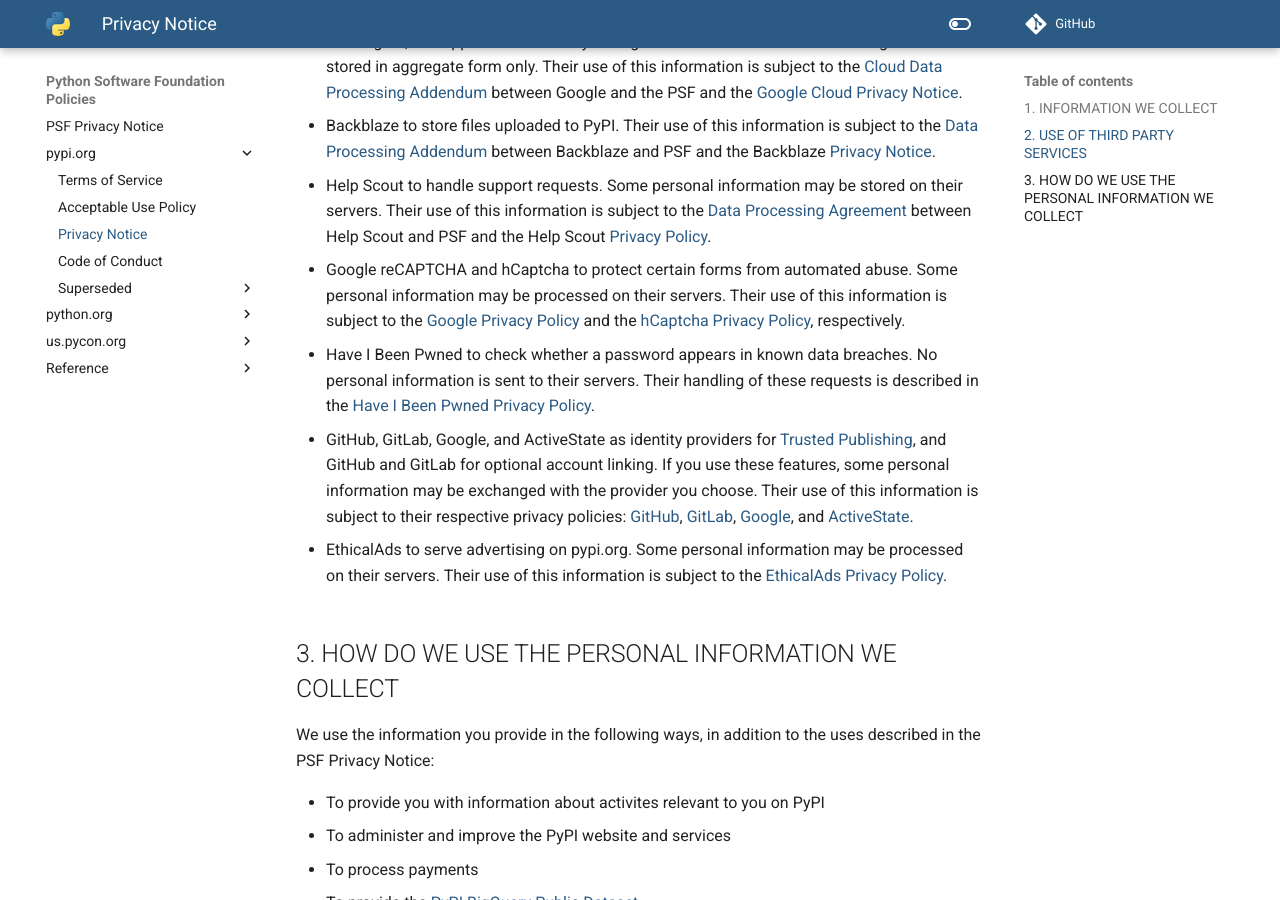
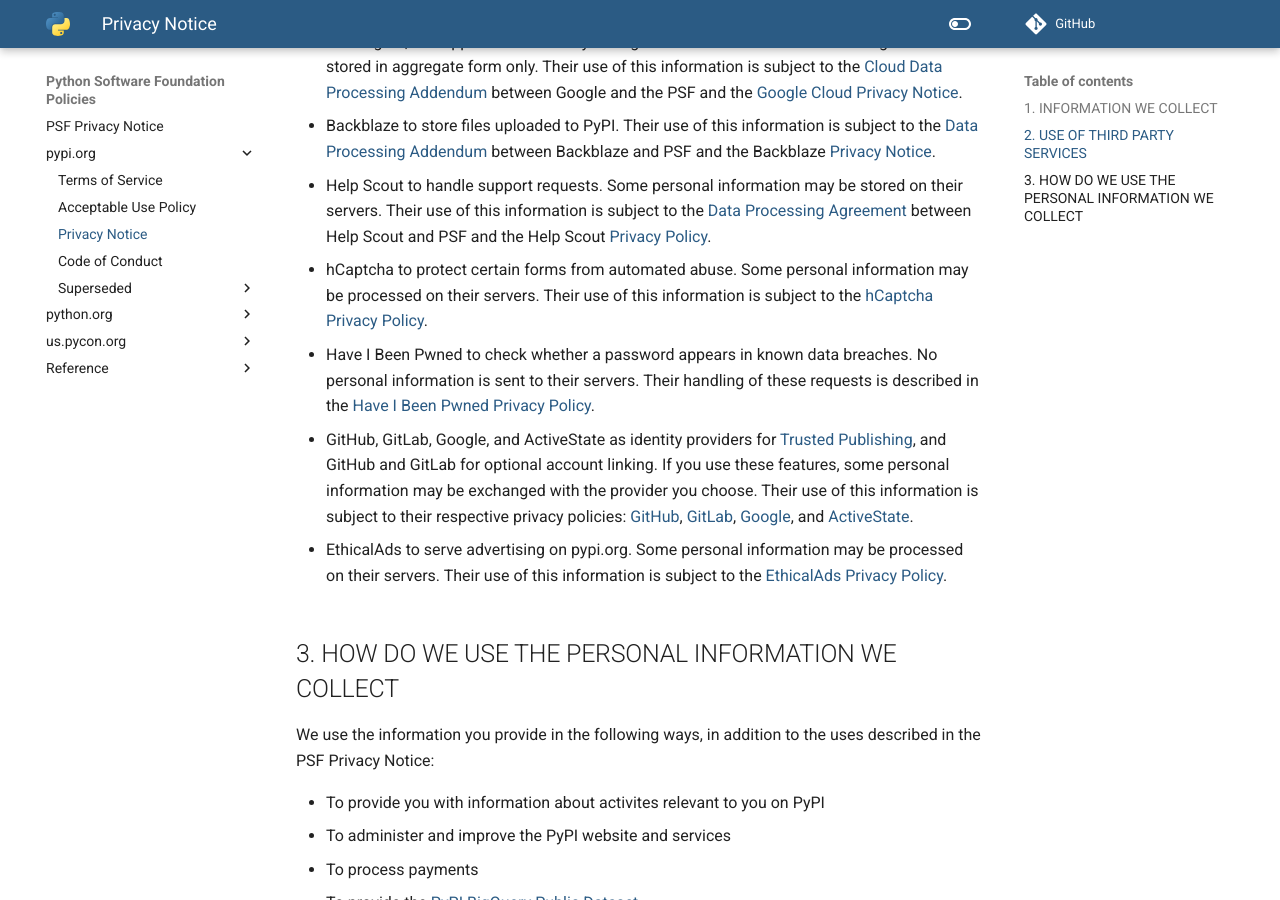
Before and after one commit to psf/policies, an MkDocs documentation site: the page built from docs/pypi.org/Privacy-Notice.md, in a window 1280 px wide and 900 px high, scrolled down 1570 px. Built offline with MkDocs 1.6.1 and Material for MkDocs 9.7.7, drawn with Linux system fonts in a browser that asks for light colours; comment, search, counter and statistics services are not loaded.

Commit message:
reword captcha, recaptcha only in dev

```diff
--- a/docs/pypi.org/Privacy-Notice.md
+++ b/docs/pypi.org/Privacy-Notice.md
@@ -46,7 +46,7 @@
 
 -   Help Scout to handle support requests. Some personal information may be stored on their servers. Their use of this information is subject to the [Data Processing Agreement](https://www.helpscout.com/company/legal/dpa/) between Help Scout and PSF and the Help Scout [Privacy Policy](https://www.helpscout.com/company/legal/privacy/).
 
--   Google reCAPTCHA and hCaptcha to protect certain forms from automated abuse. Some personal information may be processed on their servers. Their use of this information is subject to the [Google Privacy Policy](https://policies.google.com/privacy) and the [hCaptcha Privacy Policy](https://www.hcaptcha.com/privacy), respectively.
+-   hCaptcha to protect certain forms from automated abuse. Some personal information may be processed on their servers. Their use of this information is subject to the [hCaptcha Privacy Policy](https://www.hcaptcha.com/privacy).
 
 -   Have I Been Pwned to check whether a password appears in known data breaches. No personal information is sent to their servers. Their handling of these requests is described in the [Have I Been Pwned Privacy Policy](https://haveibeenpwned.com/Privacy).
 
```
